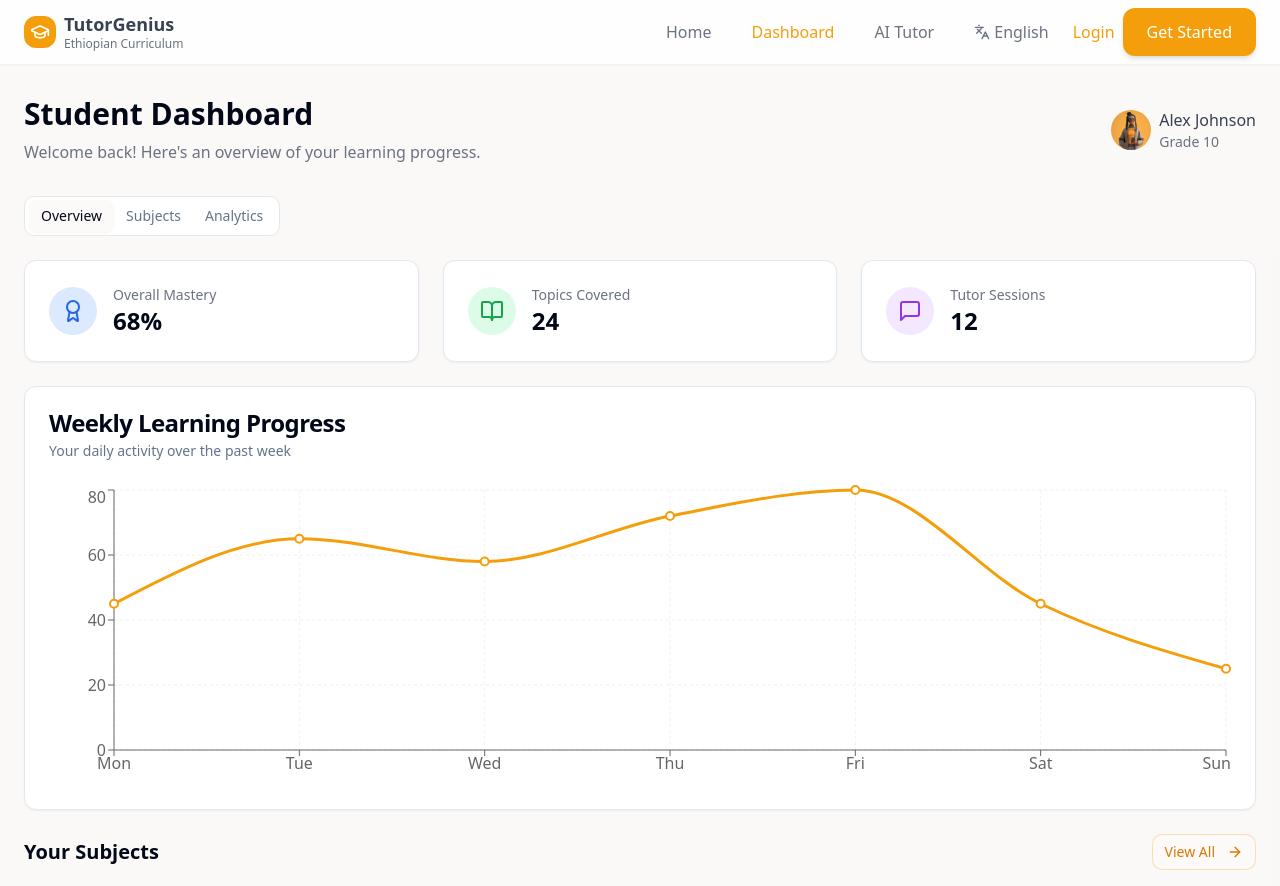
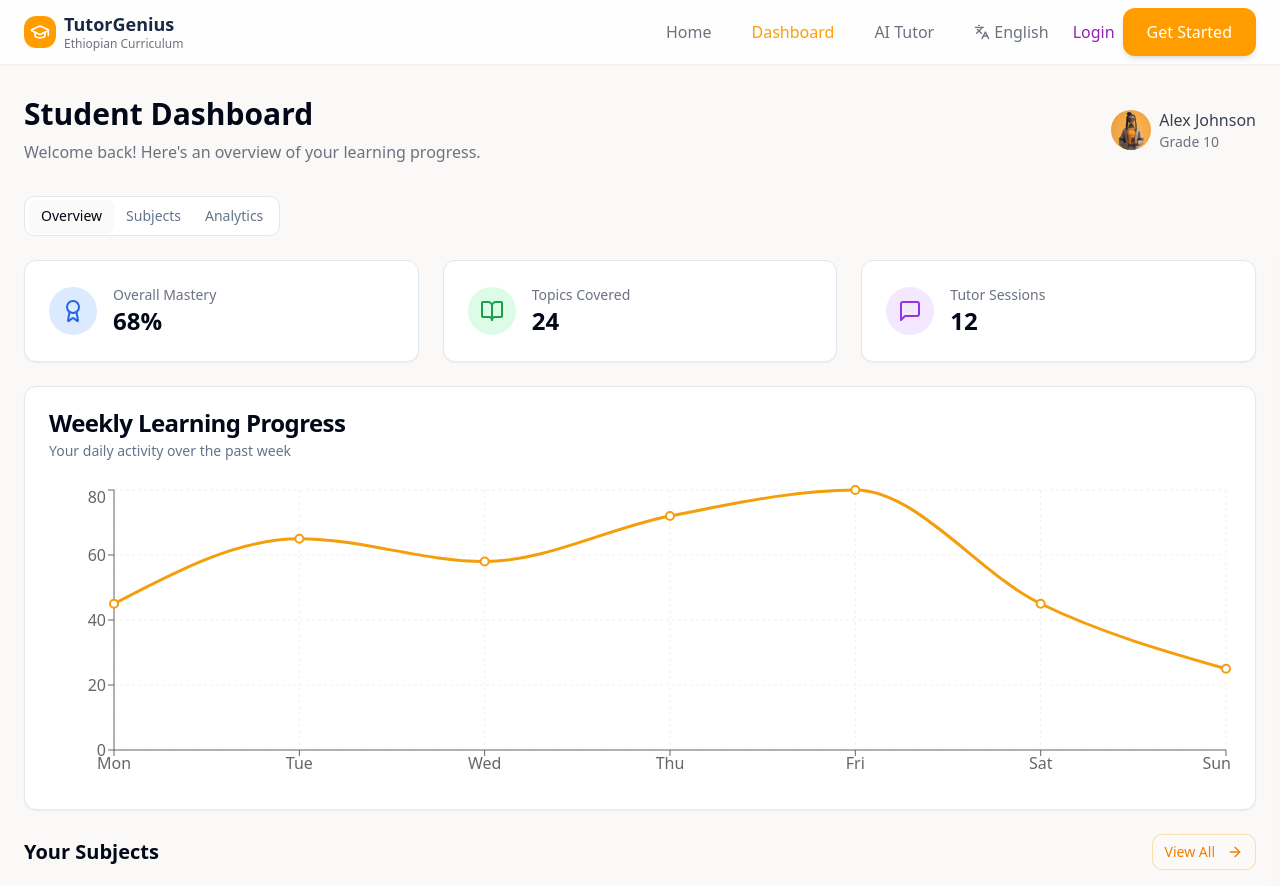
Before and after one commit to yayeeu/tutor-genius-corner, a React (Vite) app: page /dashboard in a window 1280 px wide. Shown: the top 886 px of the page. Built offline with nearby package versions, Linux system fonts and the light colour scheme.

Commit message:
Refactor: Apply color theme and other changes
Apply the color theme and other requested changes.

```diff
--- a/src/components/Navigation.tsx
+++ b/src/components/Navigation.tsx
@@ -34,7 +34,7 @@ const Navigation = () => {
             <GraduationCap className="h-5 w-5 text-white" />
           </div>
           <div className="flex flex-col">
-            <span className="font-bold text-lg text-tutor-dark-gray leading-tight">TutorGenius</span>
+            <span className="font-bold text-lg text-tutor-navy leading-tight">TutorGenius</span>
             <span className="text-xs text-tutor-gray leading-tight">Ethiopian Curriculum</span>
           </div>
         </Link>
@@ -68,7 +68,7 @@ const Navigation = () => {
           </DropdownMenu>
 
           <div className="flex items-center ml-4 space-x-2">
-            <Link to="/login" className="text-tutor-orange hover:text-tutor-dark-orange font-medium transition-colors">
+            <Link to="/login" className="text-tutor-purple hover:text-tutor-light-purple font-medium transition-colors">
               Login
             </Link>
             <Link to="/screening" className='primary-button'>
@@ -80,7 +80,7 @@ const Navigation = () => {
         {/* Mobile Menu Button */}
         <div className="md:hidden flex items-center gap-2">
           {/* Login Link - Mobile */}
-          <Link to="/login" className="text-tutor-orange font-medium mr-2">
+          <Link to="/login" className="text-tutor-purple font-medium mr-2">
             Login
           </Link>
 
--- a/src/index.css
+++ b/src/index.css
@@ -14,16 +14,16 @@
     --popover: 0 0% 100%;
     --popover-foreground: 222.2 84% 4.9%;
 
-    --primary: 38 92% 50%;
+    --primary: 32 100% 50%;
     --primary-foreground: 210 40% 98%;
 
-    --secondary: 30 5% 96%;
-    --secondary-foreground: 222.2 47.4% 11.2%;
+    --secondary: 291 54% 40%;
+    --secondary-foreground: 210 40% 98%;
 
     --muted: 210 40% 96.1%;
     --muted-foreground: 215.4 16.3% 46.9%;
 
-    --accent: 38 92% 50%;
+    --accent: 291 54% 40%;
     --accent-foreground: 222.2 47.4% 11.2%;
 
     --destructive: 0 84.2% 60.2%;
@@ -31,40 +31,40 @@
 
     --border: 214.3 31.8% 91.4%;
     --input: 214.3 31.8% 91.4%;
-    --ring: 38 92% 50%;
+    --ring: 32 100% 50%;
 
     --radius: 0.75rem;
 
     --sidebar-background: 0 0% 98%;
     --sidebar-foreground: 240 5.3% 26.1%;
-    --sidebar-primary: 38 92% 50%;
+    --sidebar-primary: 32 100% 50%;
     --sidebar-primary-foreground: 0 0% 100%;
     --sidebar-accent: 240 4.8% 95.9%;
     --sidebar-accent-foreground: 240 5.9% 10%;
     --sidebar-border: 220 13% 91%;
-    --sidebar-ring: 38 92% 50%;
+    --sidebar-ring: 32 100% 50%;
   }
 
   .dark {
-    --background: 222.2 84% 4.9%;
+    --background: 215 40% 15%;
     --foreground: 210 40% 98%;
 
-    --card: 222.2 84% 4.9%;
+    --card: 215 40% 15%;
     --card-foreground: 210 40% 98%;
 
-    --popover: 222.2 84% 4.9%;
+    --popover: 215 40% 15%;
     --popover-foreground: 210 40% 98%;
 
-    --primary: 38 92% 50%;
-    --primary-foreground: 210 40% 98%;
+    --primary: 32 100% 50%;
+    --primary-foreground: 222.2 47.4% 11.2%;
 
-    --secondary: 217.2 32.6% 17.5%;
+    --secondary: 291 54% 40%;
     --secondary-foreground: 210 40% 98%;
 
     --muted: 217.2 32.6% 17.5%;
     --muted-foreground: 215 20.2% 65.1%;
 
-    --accent: 38 92% 50%;
+    --accent: 291 54% 40%;
     --accent-foreground: 210 40% 98%;
 
     --destructive: 0 62.8% 30.6%;
@@ -72,7 +72,7 @@
 
     --border: 217.2 32.6% 17.5%;
     --input: 217.2 32.6% 17.5%;
-    --ring: 38 92% 50%;
+    --ring: 32 100% 50%;
   }
 }
 
@@ -101,7 +101,7 @@
   }
 
   .gradient-text {
-    @apply text-transparent bg-clip-text bg-gradient-to-r from-tutor-orange to-tutor-dark-orange;
+    @apply text-transparent bg-clip-text bg-gradient-to-r from-tutor-orange to-tutor-purple;
   }
 
   .glass-card {
@@ -109,7 +109,7 @@
   }
 
   .nav-link {
-    @apply px-4 py-2 text-tutor-gray hover:text-tutor-dark-orange transition-colors rounded-md;
+    @apply px-4 py-2 text-tutor-gray hover:text-tutor-purple transition-colors rounded-md;
   }
 
   .nav-link-active {
@@ -121,7 +121,7 @@
   }
 
   .secondary-button {
-    @apply bg-white hover:bg-tutor-light-gray text-tutor-dark-gray font-medium px-6 py-3 rounded-xl transition-all shadow-md border border-tutor-light-gray hover:shadow-lg active:translate-y-0.5;
+    @apply bg-tutor-purple hover:bg-tutor-light-purple text-white font-medium px-6 py-3 rounded-xl transition-all shadow-md border border-tutor-light-gray hover:shadow-lg active:translate-y-0.5;
   }
 
   .input-field {
@@ -133,6 +133,6 @@
   }
 
   .chat-message-ai {
-    @apply bg-white border border-tutor-light-gray text-tutor-dark-gray rounded-2xl rounded-tl-sm p-4 max-w-[80%] self-start shadow-sm animate-fade-in;
+    @apply bg-tutor-purple/10 border border-tutor-light-gray text-tutor-dark-gray rounded-2xl rounded-tl-sm p-4 max-w-[80%] self-start shadow-sm animate-fade-in;
   }
 }
--- a/tailwind.config.ts
+++ b/tailwind.config.ts
@@ -64,9 +64,13 @@ export default {
 					ring: 'hsl(var(--sidebar-ring))'
 				},
         tutor: {
-          orange: '#F59E0B',
-          'light-orange': '#FBBF24',
-          'dark-orange': '#D97706',
+          orange: '#FF9D00', // Brighter orange from the image
+          'light-orange': '#FFC107',
+          'dark-orange': '#F57C00',
+          purple: '#8E24AA', // Deep purple from the image
+          'light-purple': '#AB47BC',
+          'dark-purple': '#6A1B9A',
+          navy: '#1A2842', // Dark navy blue from the image
           beige: '#F5F5F4',
           gray: '#6B7280',
           'dark-gray': '#374151',
```
